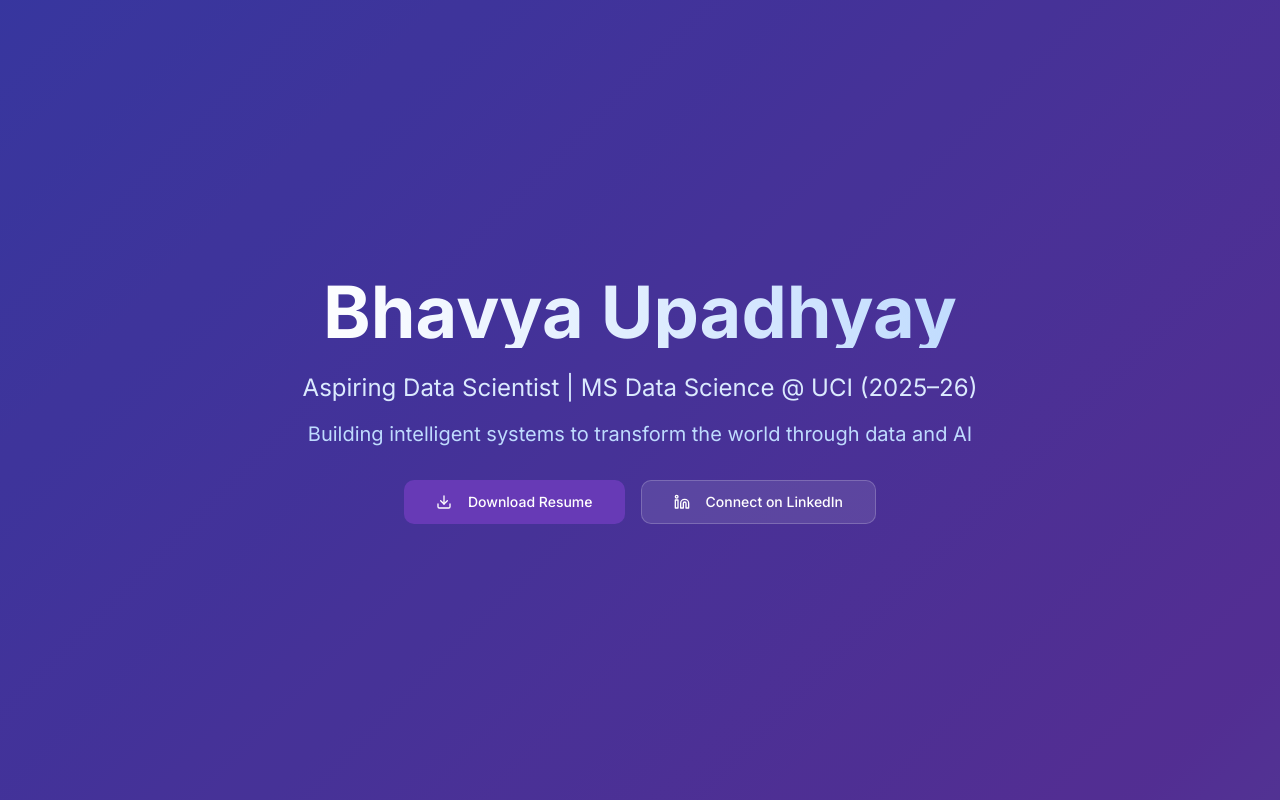
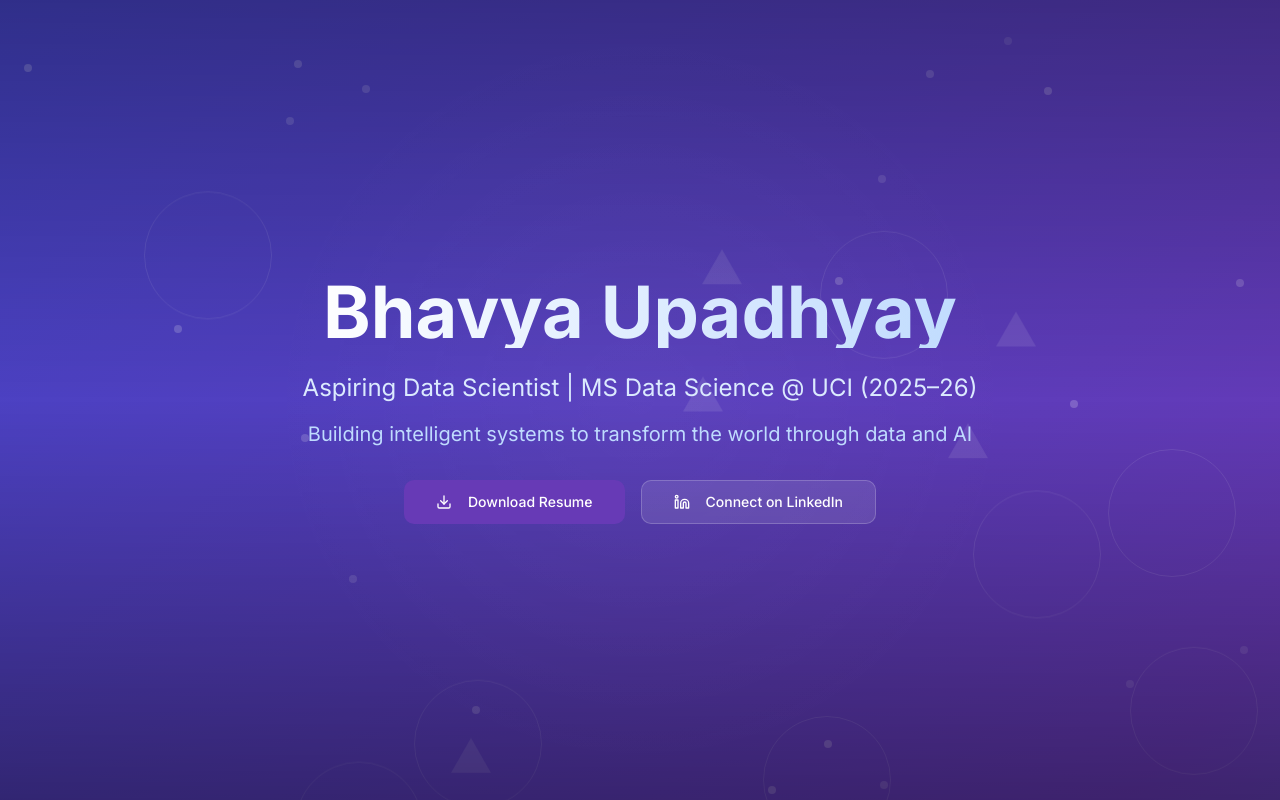
Before and after one commit to bhavayupadhyay/bhavya-portfolio-vibe-check, a React (Vite) app: page / in a window 1280 px wide. Shown: the top 800 px of the page. Built offline with nearby package versions, Linux system fonts and the light colour scheme.

Commit message:
Enhance background aesthetics
Improve the visual appeal of the background.

```diff
--- a/src/components/Portfolio.tsx
+++ b/src/components/Portfolio.tsx
@@ -112,7 +112,53 @@ const Portfolio = () => {
     <div className="min-h-screen bg-background">
       {/* Hero Section */}
       <section className="relative min-h-screen flex items-center justify-center hero-gradient overflow-hidden">
-        <div className="absolute inset-0 bg-black/20"></div>
+        <div className="absolute inset-0">
+          {/* Animated background particles */}
+          <div className="absolute inset-0 overflow-hidden">
+            {[...Array(20)].map((_, i) => (
+              <div
+                key={i}
+                className="absolute w-2 h-2 bg-white/20 rounded-full animate-pulse"
+                style={{
+                  left: `${Math.random() * 100}%`,
+                  top: `${Math.random() * 100}%`,
+                  animationDelay: `${Math.random() * 3}s`,
+                  animationDuration: `${2 + Math.random() * 2}s`
+                }}
+              />
+            ))}
+            {[...Array(8)].map((_, i) => (
+              <div
+                key={`large-${i}`}
+                className="absolute w-32 h-32 border border-white/10 rounded-full"
+                style={{
+                  left: `${Math.random() * 100}%`,
+                  top: `${Math.random() * 100}%`,
+                  animation: `float ${4 + Math.random() * 2}s ease-in-out infinite`,
+                  animationDelay: `${Math.random() * 2}s`
+                }}
+              />
+            ))}
+            {[...Array(5)].map((_, i) => (
+              <div
+                key={`triangle-${i}`}
+                className="absolute w-0 h-0 border-l-[20px] border-r-[20px] border-b-[35px] border-l-transparent border-r-transparent border-b-white/10"
+                style={{
+                  left: `${Math.random() * 100}%`,
+                  top: `${Math.random() * 100}%`,
+                  animation: `float ${3 + Math.random() * 2}s ease-in-out infinite reverse`,
+                  animationDelay: `${Math.random() * 3}s`
+                }}
+              />
+            ))}
+          </div>
+
+          {/* Gradient overlay for better text readability */}
+          <div className="absolute inset-0 bg-gradient-to-b from-black/30 via-transparent to-black/40"></div>
+
+          {/* Subtle noise texture */}
+          <div className="absolute inset-0 opacity-30 bg-[radial-gradient(circle_at_50%_50%,rgba(255,255,255,0.1),transparent_50%)]"></div>
+        </div>
         <div className="relative z-10 text-center text-white px-4 max-w-4xl mx-auto">
           <div className={`fade-in-up ${isVisible ? 'opacity-100' : 'opacity-0'}`}>
             <h1 className="text-5xl md:text-7xl font-bold mb-6 bg-gradient-to-r from-white to-blue-200 bg-clip-text text-transparent">
```
